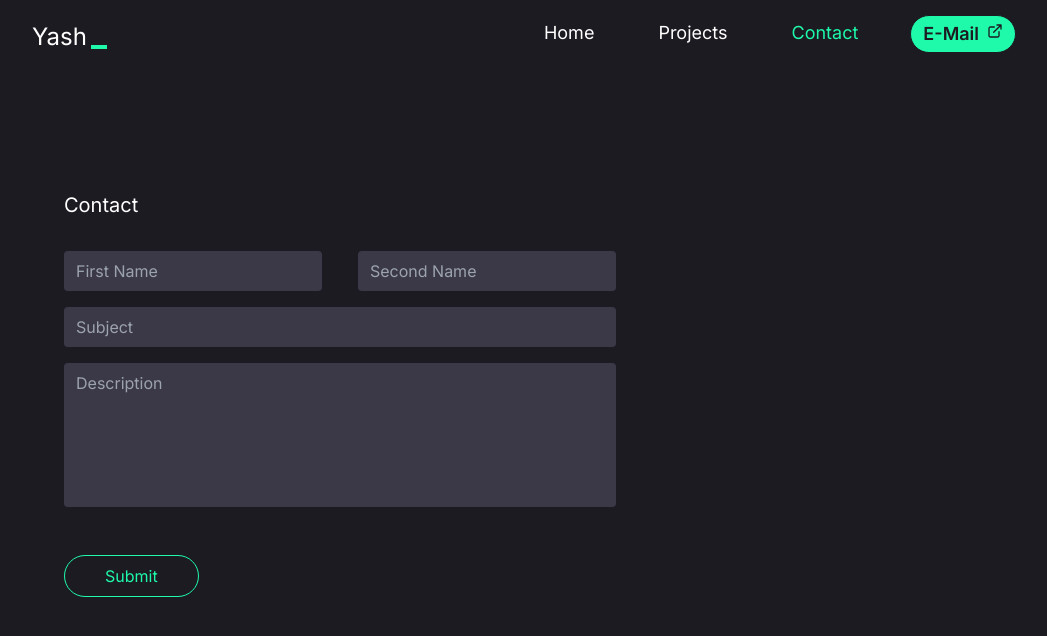
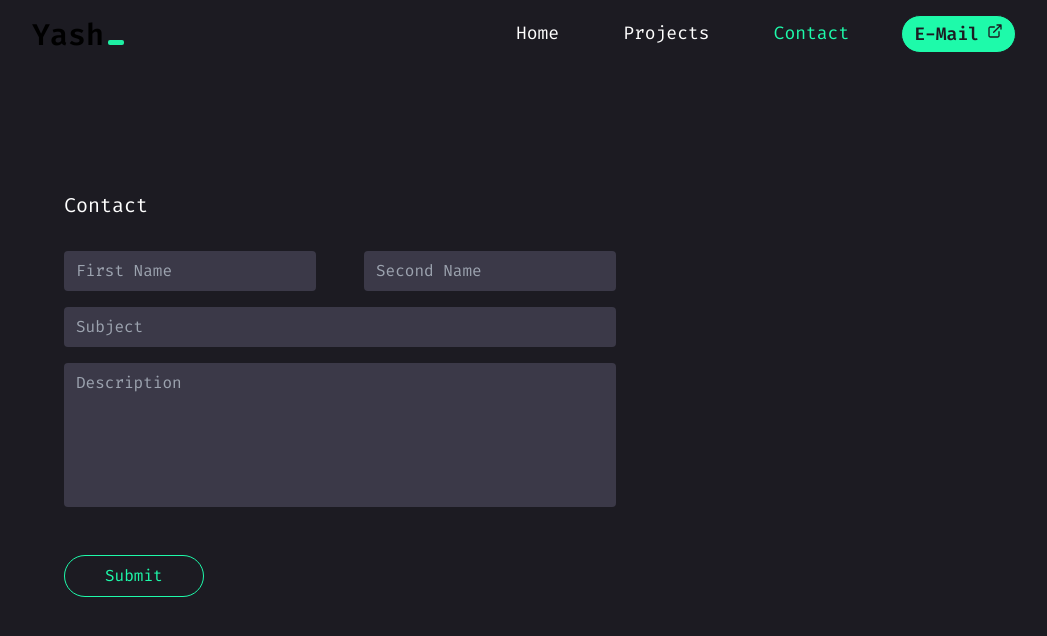
Before and after one commit to sahuyash1103/portfolio-1.0, a Next.js app: page /contact in a window 1280 px wide. Shown: the top 636 px of the page, without its empty margins (116-1163 px from the left). Built offline with nearby package versions, Linux system fonts and the light colour scheme.

Commit message:
desc change

```diff
--- a/package.json
+++ b/package.json
@@ -10,6 +10,7 @@
   },
   "dependencies": {
     "clsx": "^2.1.1",
+    "framer-motion": "^11.3.24",
     "next": "14.2.5",
     "react": "^18",
     "react-dom": "^18",
--- a/src/app/layout.tsx
+++ b/src/app/layout.tsx
@@ -1,11 +1,11 @@
 import type { Metadata } from "next";
-import { Inter } from "next/font/google";
+import { Fira_Code } from "next/font/google";
 import "./globals.css";
 import Nav from "@/components/custom-components/nav/Nav";
-import { cn } from "@/utlis/utils";
+import { cn } from "@/lib/utils";
 import LayoutProvider from "@/providers/LayoutProvider";
 
-const inter = Inter({ subsets: ["latin"] });
+const inter = Fira_Code({ subsets: ["latin"] });
 
 export const metadata: Metadata = {
   title: "Yash sahu",
--- a/src/app/page.tsx
+++ b/src/app/page.tsx
@@ -72,9 +72,7 @@ export default function Home() {
               An enthusiastic guy who is always curious about new technologies,
               always learning new technology and projects. A guy who is
               calculative about decisions and logics and always thinks that
-              everything happens for a reason. My reason of being in this world
-              is to provide people with software tool to ease their life style
-              through this company.
+              everything happens for a reason.
             </span>
           </div>
           <div className="mt-6 flex w-full justify-between gap-6">
--- /dev/null
+++ b/src/components/acerteinity/TypeWriterEffect.tsx
@@ -0,0 +1,184 @@
+"use client";
+
+import { cn } from "@/lib/utils";
+import { motion, stagger, useAnimate, useInView } from "framer-motion";
+import { useEffect } from "react";
+
+export const TypewriterEffect = ({
+  words,
+  className,
+  cursorClassName,
+}: {
+  words: {
+    text: string;
+    className?: string;
+  }[];
+  className?: string;
+  cursorClassName?: string;
+}) => {
+  // split text inside of words into array of characters
+  const wordsArray = words.map((word) => {
+    return {
+      ...word,
+      text: word.text.split(""),
+    };
+  });
+
+  const [scope, animate] = useAnimate();
+  const isInView = useInView(scope);
+  useEffect(() => {
+    if (isInView) {
+      animate(
+        "span",
+        {
+          display: "inline-block",
+          opacity: 1,
+          width: "fit-content",
+        },
+        {
+          duration: 0.5,
+          delay: stagger(0.1),
+          ease: "linear",
+        },
+      );
+    }
+  }, [isInView]);
+
+  const renderWords = () => {
+    return (
+      <motion.div ref={scope} className="inline">
+        {wordsArray.map((word, idx) => {
+          return (
+            <div key={`word-${idx}`} className="inline-block">
+              {word.text.map((char, index) => (
+                <motion.span
+                  initial={{}}
+                  key={`char-${index}`}
+                  className={cn(
+                    `hidden text-black opacity-0 dark:text-white`,
+                    word.className,
+                  )}
+                >
+                  {char}
+                </motion.span>
+              ))}
+              {/* &nbsp; */}
+            </div>
+          );
+        })}
+      </motion.div>
+    );
+  };
+  return (
+    <div
+      className={cn(
+        "text-center text-base sm:text-xl md:text-2xl lg:text-3xl font-semibold",
+        className,
+      )}
+    >
+      {renderWords()}
+      <motion.span
+        initial={{
+          opacity: 0,
+        }}
+        animate={{
+          opacity: 1,
+        }}
+        transition={{
+          duration: 0.8,
+          repeat: Infinity,
+          repeatType: "reverse",
+        }}
+        className={cn("inline-block h-[5px] w-4 rounded-sm ml-1", cursorClassName)}
+      ></motion.span>
+    </div>
+  );
+};
+
+export const TypewriterEffectSmooth = ({
+  words,
+  className,
+  cursorClassName,
+}: {
+  words: {
+    text: string;
+    className?: string;
+  }[];
+  className?: string;
+  cursorClassName?: string;
+}) => {
+  // split text inside of words into array of characters
+  const wordsArray = words.map((word) => {
+    return {
+      ...word,
+      text: word.text.split(""),
+    };
+  });
+  const renderWords = () => {
+    return (
+      <div>
+        {wordsArray.map((word, idx) => {
+          return (
+            <div key={`word-${idx}`} className="inline-block">
+              {word.text.map((char, index) => (
+                <span
+                  key={`char-${index}`}
+                  className={cn(`text-black dark:text-white`, word.className)}
+                >
+                  {char}
+                </span>
+              ))}
+              &nbsp;
+            </div>
+          );
+        })}
+      </div>
+    );
+  };
+
+  return (
+    <div className={cn("my-6 flex space-x-1", className)}>
+      <motion.div
+        className="overflow-hidden pb-2"
+        initial={{
+          width: "0%",
+        }}
+        whileInView={{
+          width: "fit-content",
+        }}
+        transition={{
+          duration: 2,
+          ease: "linear",
+          delay: 1,
+        }}
+      >
+        <div
+          className="lg:text:3xl text-xs font-bold sm:text-base md:text-xl xl:text-5xl"
+          style={{
+            whiteSpace: "nowrap",
+          }}
+        >
+          {renderWords()}{" "}
+        </div>{" "}
+      </motion.div>
+      <motion.span
+        initial={{
+          opacity: 0,
+        }}
+        animate={{
+          opacity: 1,
+        }}
+        transition={{
+          duration: 0.8,
+
+          repeat: Infinity,
+          repeatType: "reverse",
+        }}
+        className={cn(
+          "block h-4 w-[4px] rounded-sm bg-blue-500 sm:h-6 xl:h-12",
+          cursorClassName,
+        )}
+      ></motion.span>
+    </div>
+  );
+};
--- a/src/components/custom-components/nav/Nav.jsx
+++ b/src/components/custom-components/nav/Nav.jsx
@@ -4,8 +4,9 @@ import { ExternalLinkIcon } from "@/assets/svgs/index";
 import Link from "next/link";
 import { usePathname } from "next/navigation";
 import React from "react";
-import { cn } from "@/utlis/utils";
+import { cn } from "@/lib/utils";
 import Image from "next/image";
+import { TypewriterEffect } from "@/components/acerteinity/TypeWriterEffect";
 
 const links = [
   {
@@ -24,12 +25,13 @@ const links = [
 
 function Nav() {
   const pathname = usePathname();
+  const words = [{ text: "Yash", color: "text-primary" }];
 
   return (
     <nav className="flex h-14 w-full items-end justify-between px-2 pt-2">
       <div className="flex items-end text-2xl">
-        Yash
-        <span className="mb-1 ml-1 h-1 w-4 bg-tertiary"></span>
+        <TypewriterEffect words={words} cursorClassName="bg-tertiary" />
+        {/* <span className="mb-1 ml-1 h-1 w-4 bg-tertiary"></span> */}
       </div>
       <div className="flex">
         <ul className="flex gap-10">
--- a/src/providers/LayoutProvider.jsx
+++ b/src/providers/LayoutProvider.jsx
@@ -1,6 +1,6 @@
 "use client";
 
-import { cn } from "@/utlis/utils";
+import { cn } from "@/lib/utils";
 import { useEffect, useState } from "react";
 
 function LayoutProvider({ children, scaleW, scaleH, className }) {
```
Also changed, not shown: tailwind.config.ts (+14 -0 lines), src/lib/utils.js (renamed from src/utlis/utils.jsx), 1 other file (tests, documents, lock files or other folders).
